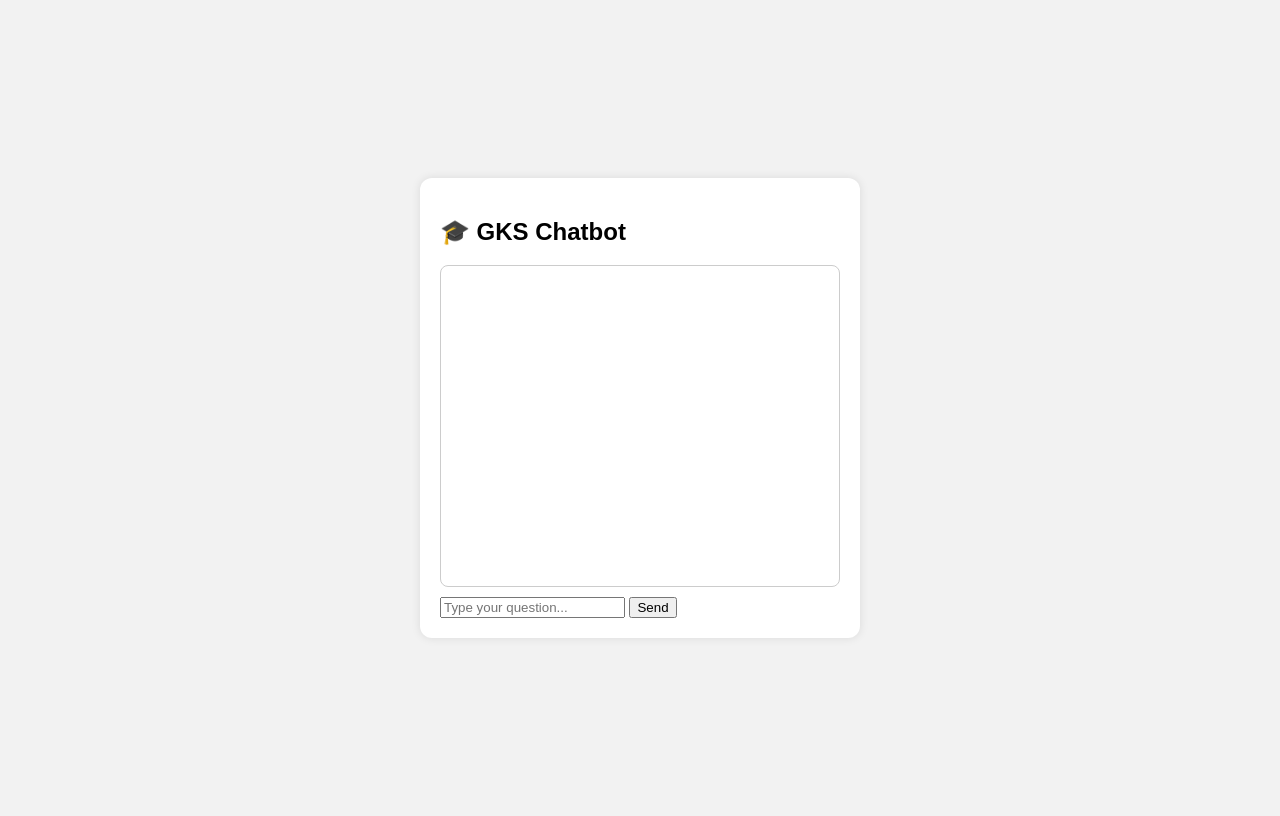
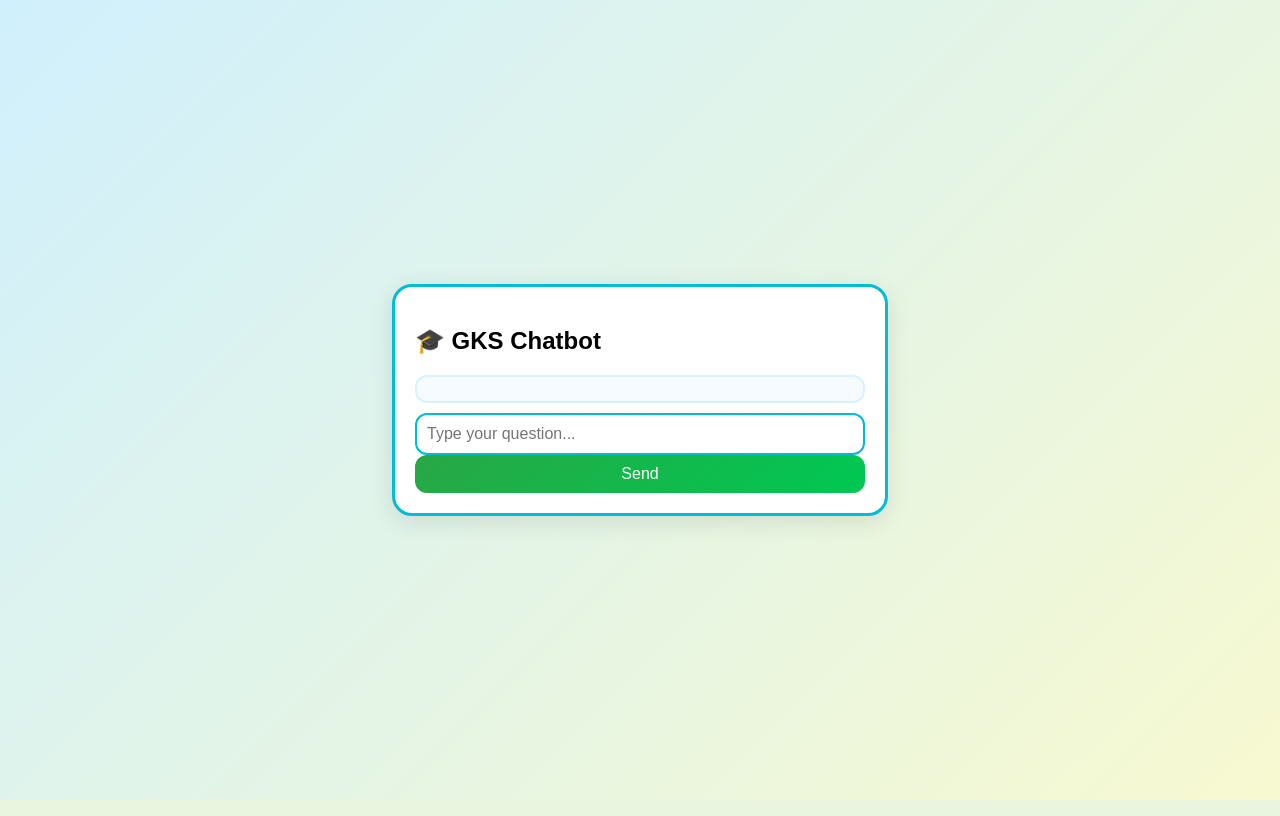
Before and after one commit to mohitsinha2005/mohit-gks-chatbot, a Flask app: page / in a window 1280 px wide. Run offline with Flask 3, Linux system fonts and the light colour scheme.

Commit message:
Update style.css

```diff
--- a/static/style.css
+++ b/static/style.css
@@ -1,28 +1,158 @@
 body {
-  font-family: Arial, sans-serif;
-  background: #f2f2f2;
+  font-family: "Poppins", Arial, sans-serif;
+  background: linear-gradient(135deg, #d0f0fd, #f7f9d0);
   display: flex;
   justify-content: center;
   align-items: center;
   height: 100vh;
+  margin: 0;
 }
 
+/* 🧠 Chat container */
 .chat-container {
-  background: #fff;
-  width: 400px;
-  border-radius: 12px;
-  box-shadow: 0 0 10px rgba(0,0,0,0.1);
+  background: #ffffff;
+  width: 450px;
+  border-radius: 20px;
+  box-shadow: 0 6px 25px rgba(0,0,0,0.1);
+  display: flex;
+  flex-direction: column;
   padding: 20px;
+  border: 3px solid #00bcd4;
+  animation: popIn 0.5s ease;
 }
 
-#chat-box {
-  height: 300px;
-  overflow-y: auto;
-  border: 1px solid #ccc;
-  border-radius: 8px;
-  padding: 10px;
-  margin-bottom: 10px;
+.chat-header {
+  display: flex;
+  align-items: center;
+  justify-content: center;
+  gap: 8px;
+  margin-bottom: 12px;
 }
 
-.user-msg { text-align: right; color: blue; }
-.bot-msg { text-align: left; color: green; }
+.chat-header h2 {
+  font-size: 1.4em;
+  color: #222;
+  margin: 0;
+  text-shadow: 0 1px 2px rgba(0,0,0,0.1);
+}
+
+.emoji {
+  font-size: 1.4em;
+}
+
+/* 💬 Chat area */
+#chat-box {
+  flex: 1;
+  overflow-y: auto;
+  border: 2px solid #d9f1ff;
+  border-radius: 12px;
+  padding: 12px;
+  margin-bottom: 10px;
+  background: #f5fbff;
+  height: 360px;
+  scrollbar-width: thin;
+  scrollbar-color: #90caf9 transparent;
+}
+
+.user-msg, .bot-msg {
+  margin: 8px 0;
+  display: flex;
+  align-items: flex-start;
+}
+
+.user-msg {
+  justify-content: flex-end;
+}
+
+.bot-msg {
+  justify-content: flex-start;
+}
+
+.user-bubble, .bot-bubble {
+  padding: 10px 14px;
+  border-radius: 18px;
+  max-width: 75%;
+  word-wrap: break-word;
+  font-size: 0.95em;
+  line-height: 1.4em;
+}
+
+.user-bubble {
+  background: linear-gradient(135deg, #007bff, #00bcd4);
+  color: white;
+  border-bottom-right-radius: 5px;
+  animation: slideInRight 0.3s ease;
+}
+
+.bot-bubble {
+  background: #e3fcef;
+  color: #333;
+  border-bottom-left-radius: 5px;
+  animation: slideInLeft 0.3s ease;
+}
+
+/* ✨ Typing effect */
+.typing-text {
+  font-style: italic;
+  color: #555;
+  animation: blink 1s infinite;
+}
+
+@keyframes blink {
+  0% { opacity: 0.3; }
+  50% { opacity: 1; }
+  100% { opacity: 0.3; }
+}
+
+/* 🎯 Input area */
+.input-area {
+  display: flex;
+  gap: 8px;
+}
+
+input {
+  flex: 1;
+  padding: 10px;
+  border: 2px solid #00bcd4;
+  border-radius: 12px;
+  font-size: 1em;
+  outline: none;
+  transition: 0.3s;
+}
+
+input:focus {
+  border-color: #007bff;
+  box-shadow: 0 0 6px rgba(0, 123, 255, 0.3);
+}
+
+button {
+  background: linear-gradient(135deg, #28a745, #00c853);
+  color: white;
+  border: none;
+  padding: 10px 16px;
+  border-radius: 12px;
+  cursor: pointer;
+  font-size: 1em;
+  transition: 0.3s;
+}
+
+button:hover {
+  transform: scale(1.05);
+  background: linear-gradient(135deg, #1e7e34, #009624);
+}
+
+/* ✨ Animations */
+@keyframes slideInLeft {
+  from { transform: translateX(-20px); opacity: 0; }
+  to { transform: translateX(0); opacity: 1; }
+}
+
+@keyframes slideInRight {
+  from { transform: translateX(20px); opacity: 0; }
+  to { transform: translateX(0); opacity: 1; }
+}
+
+@keyframes popIn {
+  from { transform: scale(0.95); opacity: 0; }
+  to { transform: scale(1); opacity: 1; }
+}
```
